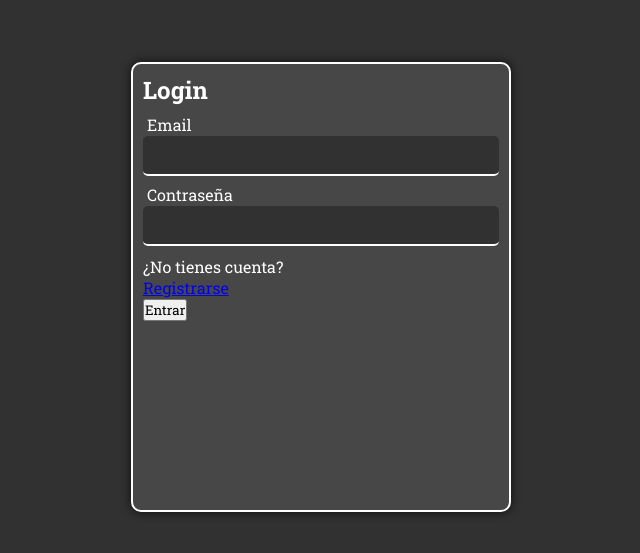
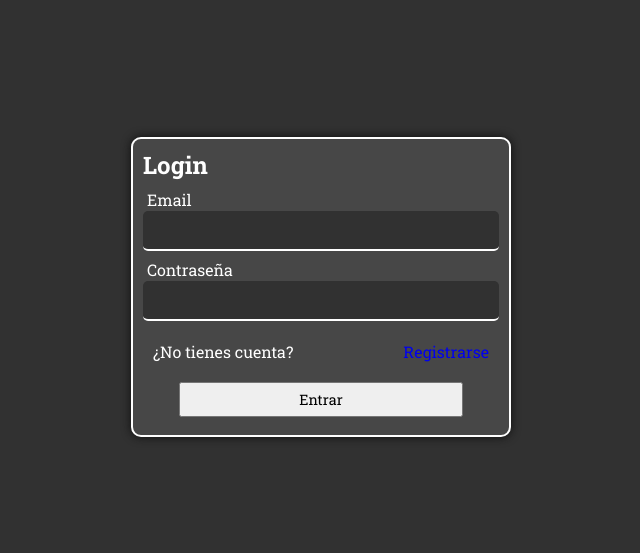
Before and after one commit to Corro-Kun/Quiz-Node, a React (Vite) app: page / in a window 1280 px wide. Shown: the part 113-666 px from the top of the page, without its empty margins (319-959 px from the left). Built offline with nearby package versions, Linux system fonts and the light colour scheme.

Commit message:
style of login add

```diff
--- a/src/assets/Login.css
+++ b/src/assets/Login.css
@@ -7,7 +7,7 @@
     width: 100vw;
 }
 .Div-LoginRegister form{
-    height: 450px;
+    height: 300px;
     width: 380px;
     padding: 10px;
     color: #fff;
@@ -15,7 +15,6 @@
     border: 2px solid #fff;
     border-radius: 10px;
     box-shadow: 0 0 10px #0e0e0e;
-    cursor: pointer;
     transition: .5s;
 }
 .Div-LoginRegister form:hover{
@@ -48,3 +47,26 @@
 .InputLabel input:valid~label{
     transform: translateY(0) translateX(0);
 }
+.Div-Form-Men{
+    display: flex;
+    width: 100%;
+    padding: 10px;
+    justify-content: space-between;
+    align-items: center;
+}
+.Div-Form-Men a{
+    text-decoration: none;
+}
+.Div-Botom-loginRegister{
+    display: flex;
+    width: 100%;
+    align-items: center;
+    justify-content: center;
+}
+.Div-Botom-loginRegister button{
+    margin-top: 10px;
+    width: 80%;
+    height: 35px;
+    cursor: pointer;
+    font-size: .9em;
+}
```
